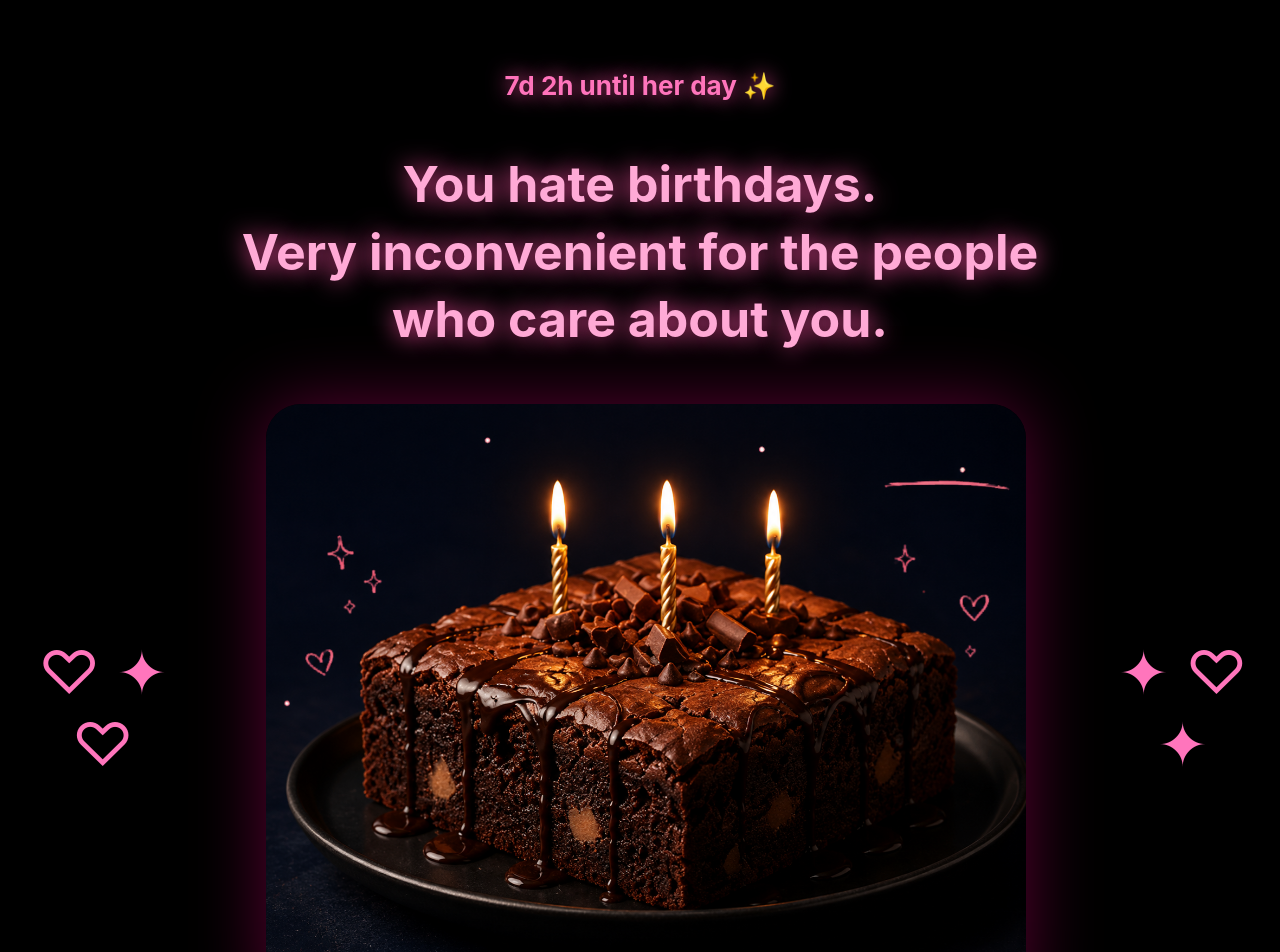
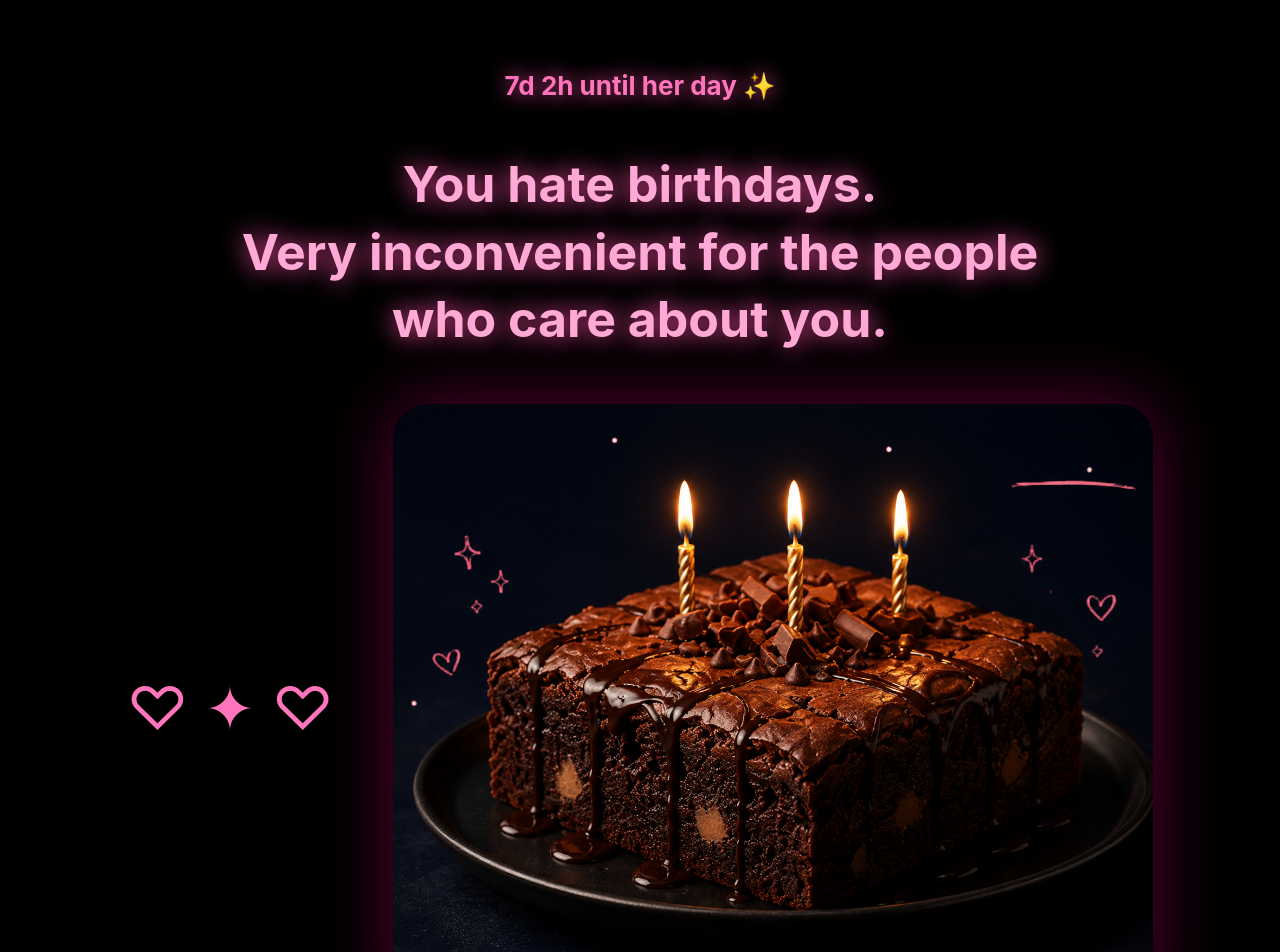
Before and after one commit to arjunasthana02-design/birthday-website, a React (Vite) app: page / in a window 1280 px wide. Shown: the top 952 px of the page. Built offline with nearby package versions, Linux system fonts and the light colour scheme.

Commit message:
fixed brownie image

```diff
--- a/src/components/BrownieCake.jsx
+++ b/src/components/BrownieCake.jsx
@@ -1,18 +1,20 @@
+import brownieImg from "../assets/brownie-cake.png"
+
 function BrownieCake({ enterWorld }) {
 
-const target=new Date("June 3, 2026 00:00:00")
-const now=new Date()
+const target = new Date("June 3, 2026 00:00:00")
+const now = new Date()
 
-const diff=target-now
+const diff = target - now
 
-const days=Math.floor(
-diff/(1000*60*60*24)
+const days = Math.floor(
+diff / (1000 * 60 * 60 * 24)
 )
 
-const hours=Math.floor(
-(diff%(1000*60*60*24))
+const hours = Math.floor(
+(diff % (1000 * 60 * 60 * 24))
 /
-(1000*60*60)
+(1000 * 60 * 60)
 )
 
 return(
@@ -45,8 +47,9 @@ who care about you.
 </div>
 
 <img
-src="/brownie-cake.png"
+src={brownieImg}
 className="cake"
+alt="Brownie Cake"
 />
 
 <div className="rightDecor">
@@ -154,6 +157,8 @@ margin-bottom:50px;
 
 width:760px;
 
+max-width:90%;
+
 border-radius:35px;
 
 box-shadow:
@@ -169,6 +174,8 @@ justify-content:center;
 align-items:center;
 
 gap:60px;
+
+flex-wrap:wrap;
 }
 
 .leftDecor,
@@ -238,6 +245,13 @@ box-shadow:
 0 0 25px #ff4fa3;
 }
 
+.enterBtn:hover{
+
+transform:scale(1.05);
+
+transition:.3s;
+}
+
 `}</style>
 
 </div>
```
Also changed, not shown: src/assets/brownie-cake.png (renamed from public/brownie-cake.png).
